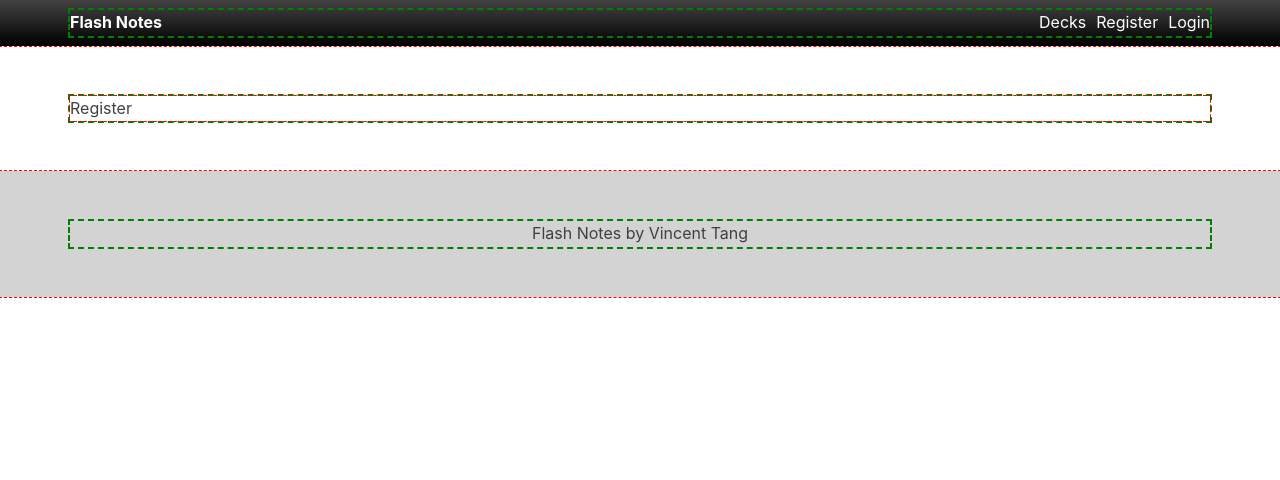
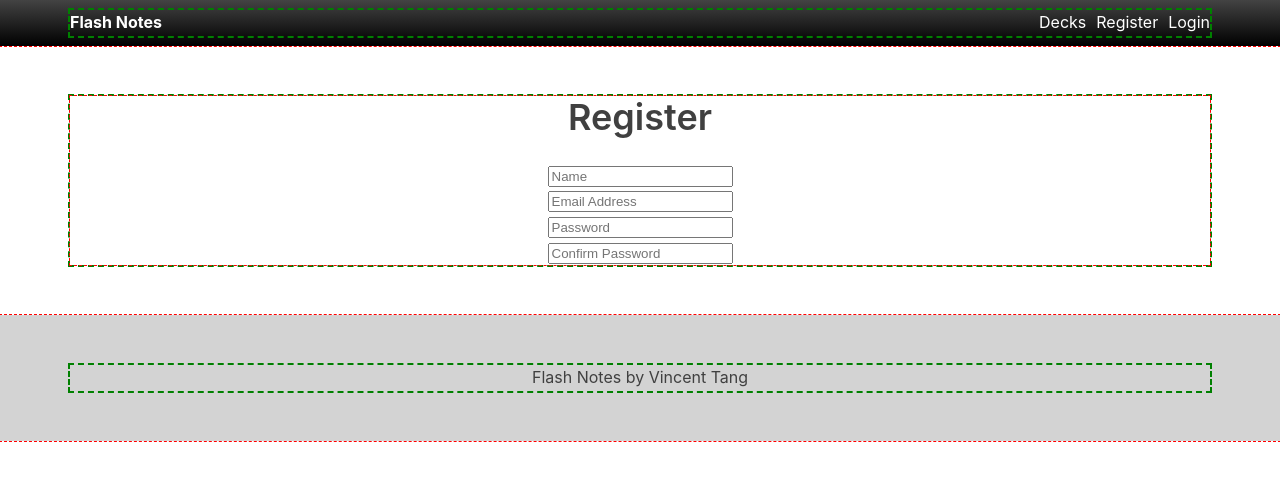
Before and after one commit to vincentntang/flashnotes-react, a React (Create React App) app in the folder frontend/: page /register in a window 1280 px wide. Shown: the top 480 px of the page. Built offline with nearby package versions, Linux system fonts and the light colour scheme.

Commit message:
Added Register Placeholder

```diff
--- a/frontend/src/components/auth/Register.js
+++ b/frontend/src/components/auth/Register.js
@@ -1,7 +1,70 @@
 import React, { Component } from "react";
+import styled from "styled-components";
+import TextFieldGroup from "../common/TextFieldGroup";
 
-export default class Register extends Component {
+const StyledRegister = styled.section`
+  text-align: center;
+`;
+const StyledHeader = styled.div``;
+const StyledBody = styled.div``;
+
+class Login extends Component {
+  state = {
+    name: "",
+    email: "",
+    password: "",
+    password2: "",
+    errors: {}
+  };
+  onChange = e => {
+    this.setState({
+      [e.target.name]: [e.target.value]
+    });
+  };
   render() {
-    return <div>Register</div>;
+    const { errors } = this.state;
+    return (
+      <StyledRegister>
+        <StyledHeader>
+          <h1>Register</h1>
+        </StyledHeader>
+        <StyledBody>
+          <TextFieldGroup
+            placeholder="Name"
+            name="name"
+            type="name"
+            value={this.state.name}
+            onChange={this.onChange}
+            error={errors.name}
+          />
+          <TextFieldGroup
+            placeholder="Email Address"
+            name="email"
+            type="email"
+            value={this.state.email}
+            onChange={this.onChange}
+            error={errors.email}
+          />
+          <TextFieldGroup
+            placeholder="Password"
+            name="password"
+            type="password"
+            value={this.state.password}
+            onChange={this.onChange}
+            error={errors.password}
+          />
+          <TextFieldGroup
+            placeholder="Confirm Password"
+            name="password2"
+            type="password"
+            value={this.state.password2}
+            onChange={this.onChange}
+            error={errors.password2}
+          />
+        </StyledBody>
+      </StyledRegister>
+    );
   }
 }
+
+export default Login;
```
